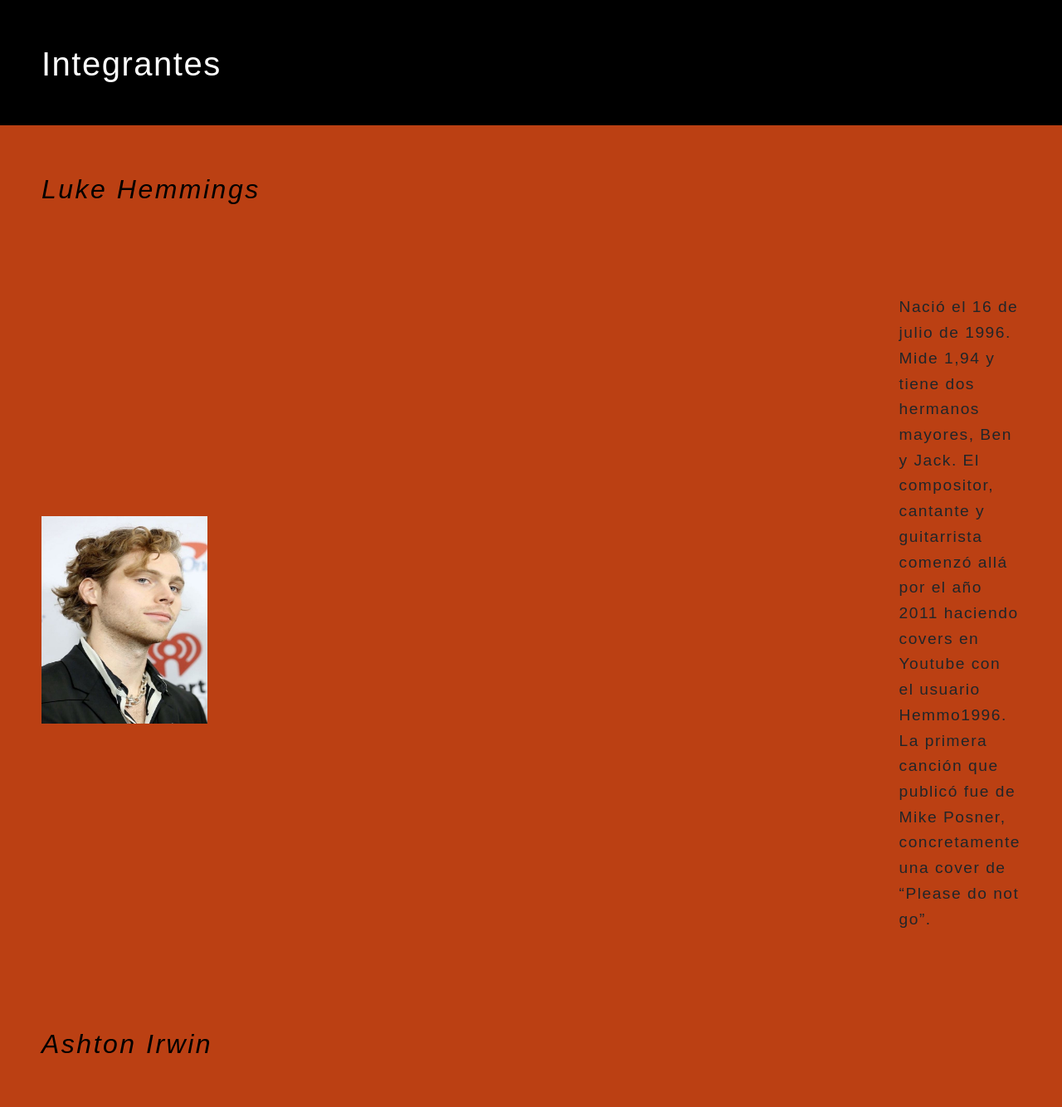
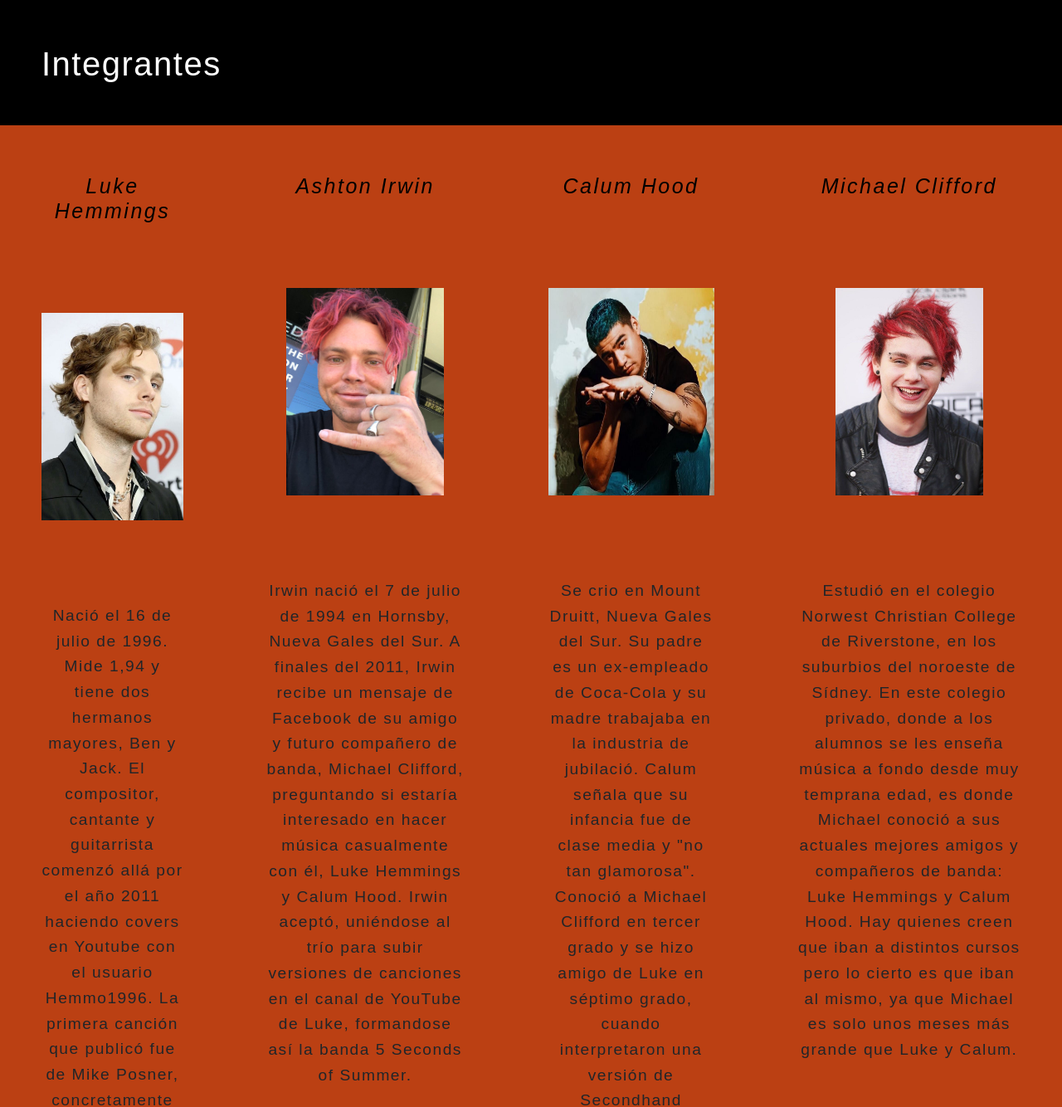
Before and after one commit to dalilarustan/SitioWeb5sos, a plain HTML site: page pages/pag4.html in a window 1280 px wide. Shown: the part 53-1387 px from the top of the page at 83% size. Drawn offline with nearby package versions, Linux system fonts and the light colour scheme.

Commit message:
mejora en la página integrantes

```diff
--- a/css/estilo.css
+++ b/css/estilo.css
@@ -2,7 +2,6 @@
     margin: 0;
     padding: 0;
     box-sizing: border-box;
-    width: 100%;
 }
 
 body{
@@ -67,10 +66,6 @@ h2{
     font-style: italic;
 
 }
-.fotosInt{
-    max-width: 200px;
-    height: 250px;
-}
 .video{
     max-width: 550px;
     padding: 50px;
@@ -85,7 +80,6 @@ footer{
     grid-template-columns: 2fr 1fr;
     grid-template-areas:
         "textohome textohome imghome";
-
 }
 .textohome{
     grid-area: textohome;
@@ -95,6 +89,21 @@ footer{
 }
 .imghome{
     grid-area: imghome;
+}
+.secciones{
+    display: flex;
+    text-align: center;
+}
+.secciones h2 {
+    font-size: 25px;
+    padding: 50px;
+    letter-spacing: 2.5px;
+    color: rgb(0, 0, 0);
+    font-style: italic;
+}
+.secciones img{
+    max-width: 200px;
+    height: 250px;
 }
 @media screen and (max-width:768px){
     .section1{
@@ -113,10 +122,7 @@ footer{
     }
 }
 @media screen and (max-width:480px){
-    header{
-        display: flex;
-        justify-content: space-evenly;
-    }
+
     .imghome{
         display: flex;
         justify-content: center;
--- a/pages/pag4.html
+++ b/pages/pag4.html
@@ -41,43 +41,41 @@
         </h1>
     </header>
     <main>
-        <h2>
-            Luke Hemmings
-        </h2>
-        <table>
-            <tr>
-                <td> <img class="fotosInt" src="../fotos5sos/Luke_Hemmings.jpg" alt="Luke Hemmings"> </td>
-                <td>  <p>Nació el 16 de julio de 1996. Mide 1,94 y tiene dos hermanos mayores, Ben y Jack. El compositor, cantante y guitarrista comenzó allá por el año 2011 haciendo covers en Youtube con el usuario Hemmo1996. La primera canción que publicó fue de Mike Posner, concretamente una cover de “Please do not go”.</p></td>
-            </tr>
-        </table>
-        <h2>
-            Ashton Irwin
-        </h2>
-        <table>
-            <tr>
-                <td> <img class="fotosInt" src="../fotos5sos/ashton.jpg" alt="Ashton Irwin"> </td>
-                <td>  <p>Irwin nació el 7 de julio de 1994 en Hornsby, Nueva Gales del Sur. A finales del 2011, Irwin recibe un mensaje de Facebook de su amigo y futuro compañero de banda, Michael Clifford, preguntando si estaría interesado en hacer música casualmente con él, Luke Hemmings y Calum Hood. Irwin aceptó, uniéndose al trío para subir versiones de canciones en el canal de YouTube de Luke, formandose así la banda 5 Seconds of Summer.</p></td>
-            </tr>
-        </table>
-        <h2>
-            Calum Hood
-        </h2>
-        <table>
-            <tr>
-                <td> <img class="fotosInt" src="../fotos5sos/calum.jpg" alt="Calum Hood"> </td>
-                <td> <p> Se crio en Mount Druitt, Nueva Gales del Sur. Su padre es un ex-empleado de Coca-Cola y su madre trabajaba en la industria de jubilació. . Calum señala que su infancia fue de clase media y "no tan glamorosa". Conoció a Michael Clifford en tercer grado y se hizo amigo de Luke en séptimo grado, cuando interpretaron una versión de Secondhand Serenade en un concurso de la escuela.</p></td>
-            </tr>
-        </table>
-        <h2>
-            Michael Clifford
-        </h2>
-        <table>
-            <tr>
-                <td> <img class="fotosInt" src="../fotos5sos/michael.jpg" alt="Michael Clifford"> </td>
-                <td>  <p>Estudió en el colegio Norwest Christian College de Riverstone, en los suburbios del noroeste de Sídney. En este colegio privado, donde a los alumnos se les enseña música a fondo desde muy temprana edad, es donde Michael conoció a sus actuales mejores amigos y compañeros de banda: Luke Hemmings y Calum Hood. Hay quienes creen que iban a distintos cursos pero lo cierto es que iban al mismo, ya que Michael es solo unos meses más grande que Luke y Calum.</p></td>
-            </tr>
-        </table>
-
+        <section class="secciones">
+            <article>
+                <h2>Luke Hemmings</h2>
+                <img class="fotosInt" src="../fotos5sos/Luke_Hemmings.jpg" alt="Luke Hemmings">
+                <p>Nació el 16 de julio de 1996. Mide 1,94 y tiene dos hermanos mayores, Ben y Jack. El compositor, cantante y guitarrista
+                comenzó allá por el año 2011 haciendo covers en Youtube con el usuario Hemmo1996. La primera canción que publicó fue de Mike Posner,
+                concretamente una cover de “Please do not go”.
+                </p>
+            </article>
+            <article>
+                <h2>Ashton Irwin</h2>
+                <img class="fotosInt" src="../fotos5sos/ashton.jpg" alt="Ashton Irwin">
+                <p>Irwin nació el 7 de julio de 1994 en Hornsby, Nueva Gales del Sur. A finales del 2011, Irwin recibe un mensaje de Facebook de su amigo
+                    y futuro compañero de banda, Michael Clifford, preguntando si estaría interesado en hacer música casualmente con él, Luke Hemmings y Calum Hood.
+                    Irwin aceptó, uniéndose al trío para subir versiones de canciones en el canal de YouTube de Luke, formandose así la banda 5 Seconds of Summer.
+                </p>
+            </article>
+            <article>
+                <h2>Calum Hood</h2>
+                <img class="fotosInt" src="../fotos5sos/calum.jpg" alt="Calum Hood">
+                <p>Se crio en Mount Druitt, Nueva Gales del Sur. Su padre es un ex-empleado de Coca-Cola y su madre trabajaba en la industria de jubilació.
+                    Calum señala que su infancia fue de clase media y "no tan glamorosa". Conoció a Michael Clifford en tercer grado y se hizo amigo de Luke en séptimo grado,
+                    cuando interpretaron una versión de Secondhand Serenade en un concurso de la escuela.
+                </p>
+            </article>
+            <article>
+                <h2>Michael Clifford</h2>
+                <img class="fotosInt" src="../fotos5sos/michael.jpg" alt="Michael Clifford">
+                <p>Estudió en el colegio Norwest Christian College de Riverstone, en los suburbios del noroeste de Sídney. En este colegio privado,
+                    donde a los alumnos se les enseña música a fondo desde muy temprana edad, es donde Michael conoció a sus actuales mejores amigos y compañeros de banda:
+                    Luke Hemmings y Calum Hood. Hay quienes creen que iban a distintos cursos pero lo cierto es que iban al mismo, ya que Michael es solo unos meses más grande
+                    que Luke y Calum.
+                </p>
+            </article>
+        </section>
     </main>
     <footer>
         <div class="derecha">
```
